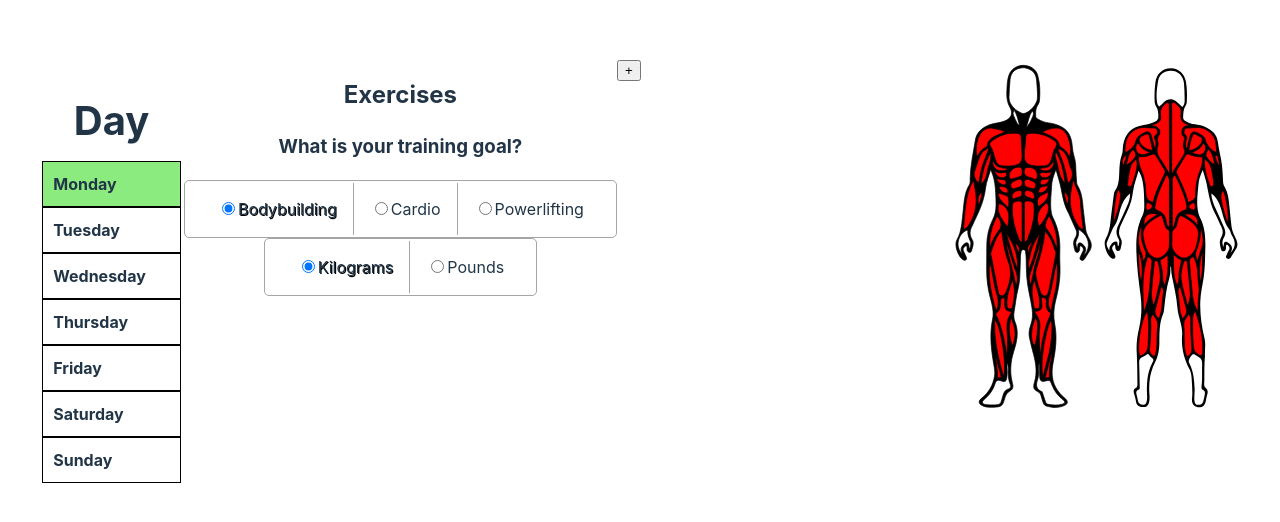
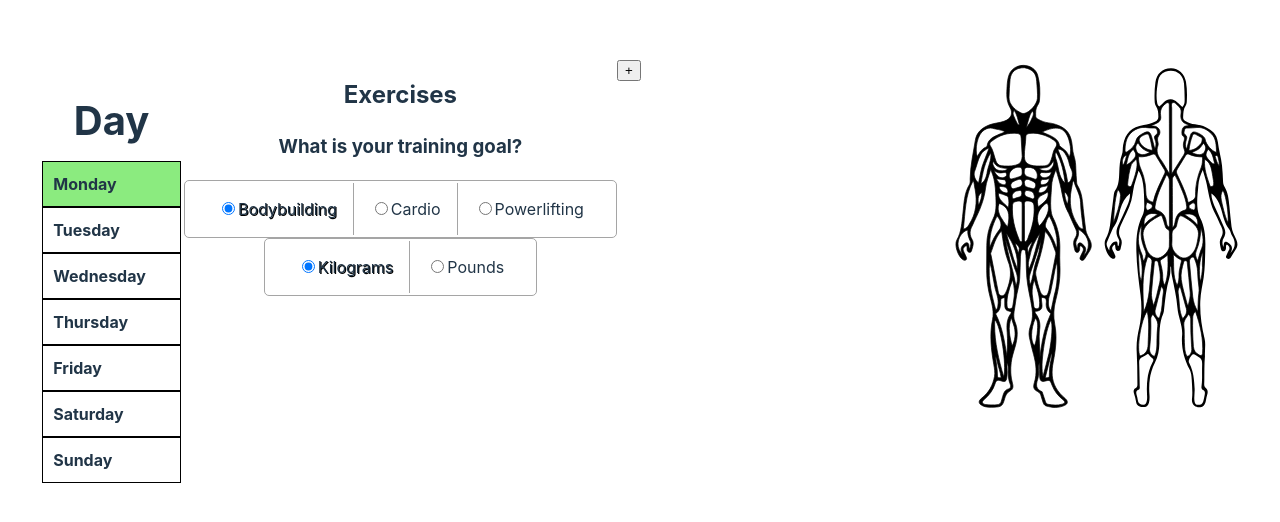
Before and after one commit to simon-s-99/workout-planner, a React (Vite) app: page / in a window 1280 px wide. Shown: the part 130-652 px from the top of the page. Built offline with nearby package versions, Linux system fonts and the light colour scheme.

Commit message:
MuscleAnatomyChart component finished (DONE)

```diff
--- a/src/App.tsx
+++ b/src/App.tsx
@@ -16,6 +16,10 @@ const App: React.FC = () => {
     trainingGoal: "powerlifting",
   });
 
+  /*
+    Change name of this variable
+    "data" means nothing in this context
+  */
   const [data, setData] = useState<ExerciseObject[]>([]);
 
   // Currently selected weekday, initialized to "Monday" in case we want a start value.
@@ -53,7 +57,6 @@ const App: React.FC = () => {
       .concat(sundayData);
 
     setData(exerciseData);
-
   }
 
   return (
@@ -87,7 +90,7 @@ const App: React.FC = () => {
 
       <PieChart data={data} getExerciseData={getExerciseData} />
 
-      <MuscleAnatomyChart weekday={selectedWeekday} />
+      <MuscleAnatomyChart weekday={selectedWeekday} weekExerciseListLength={data.length} />
 
     </div>
   );
--- a/src/components/MuscleAnatomyChart.tsx
+++ b/src/components/MuscleAnatomyChart.tsx
@@ -1,10 +1,33 @@
-import { Weekday } from "../types";
+import { useEffect, useState } from "react";
+import { ExerciseObject, Weekday, MuscleGroup } from "../types";
+import { useLocalStorageRead } from "../hooks/useLocalStorageRead";
+import { Console } from "console";
 
 interface MuscleAnatomyChartProps {
 	weekday: Weekday;
+
+	// used only in the dependencies of the useEffect hook so that the anatomy chart
+	// updates when the user adds another exercise
+	weekExerciseListLength: number;
 }
 
-const MuscleAnatomyChart: React.FC<MuscleAnatomyChartProps> = ({ weekday }) => {
+const MuscleAnatomyChart: React.FC<MuscleAnatomyChartProps> = ({ weekday, weekExerciseListLength: weekExerciseListLength }) => {
+	// get muscle groups from exercises to determine which muscles to mark as being activated
+	const [rawExerciseData, setExercises] = useState<ExerciseObject[]>(useLocalStorageRead(weekday));
+
+	// update exercises if weekday changes, i.e. when user switches weekday
+	useEffect(() => {
+		setExercises(useLocalStorageRead(weekday));
+	}, [weekday, weekExerciseListLength]);
+
+	const activatedMuscleGroupsMap: Map<MuscleGroup, boolean> = new Map<MuscleGroup, boolean>();
+	rawExerciseData.forEach((exercise) => {
+		const muscle: MuscleGroup = exercise.muscle as MuscleGroup;
+		if (activatedMuscleGroupsMap.get(muscle) === undefined) {
+			activatedMuscleGroupsMap.set(muscle, true);
+		}
+	});
+
 	// hex color codes used to display a muscle as being activated or not
 	const red: string = "#FF0000";
 	const white: string = "#FFFFFF";
@@ -364,7 +387,8 @@ z"/>
 
 				{/* VVVVVVVVVVVVVVVVVVVVVVVVVVVVVVVV Abdominal muscles ============================== */}
 				{/* Abs  */}
-				<path fill={red} opacity="1.000000" stroke="black" d="
+				<path fill={activatedMuscleGroupsMap.get("abdominals") ? red : white}
+					opacity="1.000000" stroke="black" d="
 M110.864876,207.476196
 	C107.189400,208.336136 103.293808,208.436371 102.963760,213.931686
 	C101.951271,230.789658 105.834503,246.634079 112.226044,262.013794
@@ -434,7 +458,8 @@ M108.680565,193.024460
 
 				{/* VVVVVVVVVVVVVVVVVVVVVVVVVVVVVVVV Bicep muscles ============================== */}
 				{/* biceps brachii  */}
-				<path fill={red} opacity="1.000000" stroke="black" d="
+				<path fill={activatedMuscleGroupsMap.get("biceps") ? red : white}
+					opacity="1.000000" stroke="black" d="
 M185.102112,180.145966
 	C189.259735,173.798279 191.002167,167.409576 186.915115,160.121201
 	C185.173676,157.015717 184.758270,153.170502 183.713486,149.669434
@@ -465,7 +490,8 @@ M66.179062,167.745544
 
 				{/* VVVVVVVVVVVVVVVVVVVVVVVVVVVVVVVV Tricep muscles ============================== */}
 				{/* tricep */}
-				<path fill={red} opacity="1.000000" stroke="black" d="
+				<path fill={activatedMuscleGroupsMap.get("triceps") ? red : white}
+					opacity="1.000000" stroke="black" d="
 M276.433258,152.031219
 	C275.651031,152.886826 274.483398,153.613266 274.146606,154.618149
 	C271.027771,163.924347 269.682343,173.592987 268.710938,183.309677
@@ -509,7 +535,8 @@ M394.588440,142.854614
 
 				{/* VVVVVVVVVVVVVVVVVVVVVVVVVVVVVVVV Forearm muscles ============================== */}
 				{/* Forearms front (brachioradialis) */}
-				<path fill={red} opacity="1.000000" stroke="black" d="
+				<path fill={activatedMuscleGroupsMap.get("forearms") ? red : white}
+					opacity="1.000000" stroke="black" d="
 M189.159943,182.713318
 	C188.673615,185.324509 188.215652,187.941345 187.696426,190.545975
 	C183.985321,209.162491 186.797623,226.569855 197.367859,242.517212
@@ -536,7 +563,8 @@ M407.036652,220.562042
 	C404.530396,210.743591 405.752075,215.242691 407.036652,220.562042
 	" />
 				{/* flexor carpi */}
-				<path fill={red} opacity="1.000000" stroke="black" d="
+				<path fill={activatedMuscleGroupsMap.get("forearms") ? red : white}
+					opacity="1.000000" stroke="black" d="
 M54.131634,200.670990
 	C53.077599,204.968079 53.248608,209.243484 54.268593,213.547043
 	C56.812569,207.726959 58.944096,201.886887 58.872383,194.940643
@@ -551,7 +579,8 @@ M181.944702,198.738007
 
 				{/* VVVVVVVVVVVVVVVVVVVVVVVVVVVVVVVV Chest muscles ============================== */}
 				{/* pectoralis major */}
-				<path fill={red} opacity="1.000000" stroke="black" d="
+				<path fill={activatedMuscleGroupsMap.get("chest") ? red : white}
+					opacity="1.000000" stroke="black" d="
 M116.916000,143.181152
     C116.458221,134.571259 116.107056,125.953667 115.485687,117.355598
     C115.263756,114.284744 115.099770,110.806122 110.789406,110.230080
@@ -572,11 +601,34 @@ M162.633591,119.867378
     C160.929550,141.885330 161.046188,135.613464 164.680939,130.598267
     C167.549973,126.639610 167.197891,123.239502 162.633591,119.867378
 " />
+				{/* Front delts  */}
+				<path fill={activatedMuscleGroupsMap.get("chest") ? red : white}
+					opacity="1.000000" stroke="black" d="
+M179.994644,135.555969
+	C182.148209,137.846191 183.310852,140.781921 184.907516,143.853531
+	C187.694901,137.043976 186.688614,130.480881 185.423645,124.297958
+	C180.109879,98.325157 164.854050,99.065338 145.433655,108.105072
+	C148.838425,109.512604 152.136719,110.678764 155.257751,112.206955
+	C161.995926,115.506241 169.035751,118.565262 170.557800,127.251488
+	C170.802063,128.645462 172.240128,129.226532 173.284210,130.041656
+	C175.379364,131.677368 177.436081,133.362381 179.994644,135.555969
+
+M57.012863,135.573364
+	C58.487591,134.237244 59.933773,132.867783 61.444790,131.574051
+	C63.068039,130.184219 66.061012,129.798538 66.414200,127.655045
+	C68.049561,117.730148 76.129082,114.954239 83.606720,111.346741
+	C86.206970,110.092285 89.305336,109.806229 91.910362,107.436661
+	C86.016830,104.521622 79.940285,104.249725 74.213158,102.703346
+	C69.823196,101.518013 66.275673,102.866241 62.435570,105.005730
+	C52.128513,110.748268 48.356876,133.497940 52.198120,143.396683
+	C53.660713,140.963684 55.110828,138.551453 57.012863,135.573364
+" />
 				{/* ^^^^^^^^^^^^^^^^^^^^^^^^^^^^^^^^ Chest muscles ============================== */}
 
 				{/* VVVVVVVVVVVVVVVVVVVVVVVVVVVVVVVV Lat muscles ============================== */}
 				{/* latissimus dorsi */}
-				<path fill={red} opacity="1.000000" stroke="black" d="
+				<path fill={activatedMuscleGroupsMap.get("lats") ? red : white}
+					opacity="1.000000" stroke="black" d="
 M354.354156,203.245514
 	C355.219208,205.163986 354.713806,207.552017 356.615906,209.603653
 	C360.892273,206.977463 366.727203,205.657257 366.559998,199.217636
@@ -603,7 +655,8 @@ M293.004700,177.710419
 
 				{/* VVVVVVVVVVVVVVVVVVVVVVVVVVVVVVVV Trap muscles ============================== */}
 				{/* trapezius */}
-				<path fill={red} opacity="1.000000" stroke="black" d="
+				<path fill={activatedMuscleGroupsMap.get("traps") ? red : white}
+					opacity="1.000000" stroke="black" d="
 M342.306152,71.286392
 	C341.953522,70.932617 341.627533,70.546448 341.243866,70.230347
 	C338.884857,68.286873 336.843781,64.415489 333.550415,65.857208
@@ -642,7 +695,8 @@ M316.315308,84.433044
 
 				{/* VVVVVVVVVVVVVVVVVVVVVVVVVVVVVVVV Lower_back muscles ============================== */}
 				{/* erector spinae | lumbosacral aponeurosis */}
-				<path fill={red} opacity="1.000000" stroke="black" d="
+				<path fill={activatedMuscleGroupsMap.get("lower_back") ? red : white}
+					opacity="1.000000" stroke="black" d="
 M328.940369,240.062286
 	C328.913727,219.735062 328.855438,199.407791 328.889648,179.080658
 	C328.895782,175.430664 328.025940,172.342484 324.718262,169.654831
@@ -667,7 +721,8 @@ M333.196777,199.499008
 
 				{/* VVVVVVVVVVVVVVVVVVVVVVVVVVVVVVVV Middle_back muscles ============================== */}
 				{/* rear delts */}
-				<path fill={red} opacity="1.000000" stroke="black" d="
+				<path fill={activatedMuscleGroupsMap.get("middle_back") ? red : white}
+					opacity="1.000000" stroke="black" d="
 M386.817871,130.661270
 	C389.637299,133.117310 392.039520,136.183502 396.853333,137.437546
 	C396.209320,127.531540 396.734955,117.896141 389.384918,110.529747
@@ -697,7 +752,8 @@ M265.020752,134.703308
 	C265.632507,126.301346 264.798615,130.050751 265.020752,134.703308
 " />
 				{/* rhomboideus */}
-				<path fill={red} opacity="1.000000" stroke="black" d="
+				<path fill={activatedMuscleGroupsMap.get("middle_back") ? red : white}
+					opacity="1.000000" stroke="black" d="
 M375.846313,116.364586
 	C372.799225,114.709244 369.775421,113.008957 366.696564,111.414948
 	C364.762726,110.413765 363.053040,110.809486 362.213409,112.919373
@@ -729,7 +785,8 @@ M373.099823,130.649536
 
 				{/* VVVVVVVVVVVVVVVVVVVVVVVVVVVVVVVV Glute muscles ============================== */}
 				{/* gluteus maximus */}
-				<path fill={red} opacity="1.000000" stroke="black" d="
+				<path fill={activatedMuscleGroupsMap.get("glutes") ? red : white}
+					opacity="1.000000" stroke="black" d="
 M356.228424,234.266006
 	C355.527344,233.817627 354.835938,233.353256 354.123749,232.923294
 	C343.531067,226.528595 343.307587,226.645767 340.125732,238.778778
@@ -754,7 +811,8 @@ M318.683350,229.978348
 	C321.468719,238.592255 320.195160,234.634384 318.683350,229.978348
 " />
 				{/* gluteus medius | gluteus minimus */}
-				<path fill={red} opacity="1.000000" stroke="black" d="
+				<path fill={activatedMuscleGroupsMap.get("glutes") ? red : white}
+					opacity="1.000000" stroke="black" d="
 M302.991364,232.429810
 	C306.003937,230.472061 309.016510,228.514328 312.292023,226.385696
 	C298.394623,222.593521 291.088318,228.632446 292.602112,242.101883
@@ -769,7 +827,8 @@ M358.361298,226.081009
 
 				{/* VVVVVVVVVVVVVVVVVVVVVVVVVVVVVVVV Hamstring muscles ============================== */}
 				{/* biceps femoris */}
-				<path fill={red} opacity="1.000000" stroke="black" d="
+				<path fill={activatedMuscleGroupsMap.get("hamstrings") ? red : white}
+					opacity="1.000000" stroke="black" d="
 M360.815552,288.808624
 	C357.151886,290.909790 357.728424,294.472534 358.011871,297.711823
 	C359.400940,313.585968 360.731018,329.470581 362.517548,345.302338
@@ -787,7 +846,8 @@ M302.951233,303.576813
 	C301.580170,347.337158 300.155304,325.548676 302.951233,303.576813
 " />
 				{/* semitendinosus */}
-				<path fill={red} opacity="1.000000" stroke="black" d="
+				<path fill={activatedMuscleGroupsMap.get("hamstrings") ? red : white}
+					opacity="1.000000" stroke="black" d="
 M354.024689,354.121552
 	C354.538239,355.220306 354.143188,356.829315 356.128082,357.450684
 	C357.472839,351.401123 359.308716,345.394531 358.856262,339.317047
@@ -809,7 +869,8 @@ M313.841492,329.454742
 
 				{/* VVVVVVVVVVVVVVVVVVVVVVVVVVVVVVVV Quad muscles ============================== */}
 				{/* rectus femoris */}
-				<path fill={red} opacity="1.000000" stroke="black" d="
+				<path fill={activatedMuscleGroupsMap.get("quadriceps") ? red : white}
+					opacity="1.000000" stroke="black" d="
 M139.089340,299.449799
 	C137.899582,304.261597 135.428436,308.984680 136.519150,314.033569
 	C138.234848,321.975494 139.857178,329.963959 142.851044,337.589417
@@ -833,7 +894,8 @@ M96.189278,293.173859
 	C99.962669,322.155701 102.808838,308.230347 96.189278,293.173859
 	" />
 				{/* vastus lateralis */}
-				<path fill={red} opacity="1.000000" stroke="black" d="
+				<path fill={activatedMuscleGroupsMap.get("quadriceps") ? red : white}
+					opacity="1.000000" stroke="black" d="
 M163.140442,342.893311
 	C167.761261,327.454468 168.190521,311.662659 167.006302,295.678772
 	C165.771469,298.871521 164.936188,302.143005 164.286148,305.450867
@@ -861,7 +923,8 @@ M376.590485,303.355652
 	C375.498352,316.835968 375.844269,310.507172 376.590485,303.355652
 	" />
 				{/* vastus medialis */}
-				<path fill={red} opacity="1.000000" stroke="black" d="
+				<path fill={activatedMuscleGroupsMap.get("quadriceps") ? red : white}
+					opacity="1.000000" stroke="black" d="
 M131.266830,341.307892
 	C132.063828,347.229462 132.780151,353.163574 133.696640,359.066589
 	C134.074738,361.501953 135.699692,362.889923 138.288757,362.664276
@@ -878,7 +941,8 @@ M104.789757,328.735687
 	C104.827660,349.037354 107.044533,339.426239 104.789757,328.735687
 	" />
 				{/* sartorius */}
-				<path fill={red} opacity="1.000000" stroke="black" d="
+				<path fill={activatedMuscleGroupsMap.get("quadriceps") ? red : white}
+					opacity="1.000000" stroke="black" d="
 M104.371803,299.049835
 	C100.414978,286.375641 96.458145,273.701447 92.501312,261.027252
 	C95.897034,284.060944 103.882927,305.999969 107.935753,329.616608
@@ -910,7 +974,8 @@ M315.474701,372.665649
 
 				{/* VVVVVVVVVVVVVVVVVVVVVVVVVVVVVVVV Abductors muscles ============================== */}
 				{/* tensor fasciae */}
-				<path fill={red} opacity="1.000000" stroke="black" d="
+				<path fill={activatedMuscleGroupsMap.get("abductors") ? red : white}
+					opacity="1.000000" stroke="black" d="
 M84.978951,247.397354
 	C87.855888,241.729248 86.286301,235.004135 80.621925,229.112991
 	C73.489464,243.324173 69.067642,258.052002 70.432838,274.137299
@@ -940,7 +1005,8 @@ M373.793335,279.442688
 
 				{/* VVVVVVVVVVVVVVVVVVVVVVVVVVVVVVVV Adductors muscles ============================== */}
 				{/* adductor longus */}
-				<path fill={red} opacity="1.000000" stroke="black" d="
+				<path fill={activatedMuscleGroupsMap.get("adductors") ? red : white}
+					opacity="1.000000" stroke="black" d="
 M104.598923,290.877136
 	C106.377884,295.625519 108.156845,300.373871 109.935799,305.122253
 	C111.613152,285.880066 104.829613,269.293304 94.097321,253.906830
@@ -952,7 +1018,8 @@ M127.905624,287.180511
 	C135.773514,263.903198 130.078323,274.324249 127.905624,287.180511
 " />
 				{/* gracilis */}
-				<path fill={red} opacity="1.000000" stroke="black" d="
+				<path fill={activatedMuscleGroupsMap.get("adductors") ? red : white}
+					opacity="1.000000" stroke="black" d="
 M128.773773,268.606262
 	C123.771477,274.707855 123.771477,274.707855 125.695877,282.804871
 	C126.142601,279.861328 126.843948,277.153961 128.058670,274.566193
@@ -983,7 +1050,8 @@ M319.223236,313.599548
 
 				{/* VVVVVVVVVVVVVVVVVVVVVVVVVVVVVVVV Calf muscles ============================== */}
 				{/* soleus */}
-				<path fill={red} opacity="1.000000" stroke="black" d="
+				<path fill={activatedMuscleGroupsMap.get("calves") ? red : white}
+					opacity="1.000000" stroke="black" d="
 M152.889984,382.509186
 	C154.616211,378.216339 156.342438,373.923523 158.174286,369.368011
 	C152.349472,365.571869 150.862122,359.700623 151.637589,353.318207
@@ -1005,7 +1073,8 @@ M98.242294,366.000031
 	C101.203392,368.553162 102.118309,366.551514 98.242294,366.000031
 	" />
 				{/* tibialis */}
-				<path fill={red} opacity="1.000000" stroke="black" d="
+				<path fill={activatedMuscleGroupsMap.get("calves") ? red : white}
+					opacity="1.000000" stroke="black" d="
 M155.723740,426.243439
 	C160.026962,404.284576 161.087891,383.896484 158.184952,378.945496
 	C149.696579,395.136963 142.371811,444.914276 146.887054,460.005188
@@ -1017,7 +1086,8 @@ M77.199776,385.483032
 	C76.931145,380.647766 77.492645,382.708954 77.199776,385.483032
 	"/>
 				{/* gastrocnemius */}
-				<path fill={red} opacity="1.000000" stroke="black" d="
+				<path fill={activatedMuscleGroupsMap.get("calves") ? red : white}
+					opacity="1.000000" stroke="black" d="
 M105.585678,388.975372
 	C104.165215,384.450653 102.744751,379.925934 101.324287,375.401215
 	C95.653214,389.293610 99.016563,402.746185 102.470993,416.236725
@@ -1058,7 +1128,8 @@ M310.931854,408.498230
 	C310.916382,424.369812 311.039703,416.947113 310.931854,408.498230
 	" />
 				{/* peroneus longus */}
-				<path fill={red} opacity="1.000000" stroke="black" d="
+				<path fill={activatedMuscleGroupsMap.get("calves") ? red : white}
+					opacity="1.000000" stroke="black" d="
 M158.889801,434.571808
 	C159.286957,432.139893 160.148590,429.724213 159.150833,426.079956
 	C155.959763,438.653717 153.047729,450.128052 150.106873,461.715881
@@ -1082,30 +1153,8 @@ M80.700066,437.750397
 	where they may be included in a stabilizing or assisting capacity.
 */}
 
-				{/* Front delts  */}
-				<path fill={red} opacity="1.000000" stroke="black" d="
-M179.994644,135.555969
-	C182.148209,137.846191 183.310852,140.781921 184.907516,143.853531
-	C187.694901,137.043976 186.688614,130.480881 185.423645,124.297958
-	C180.109879,98.325157 164.854050,99.065338 145.433655,108.105072
-	C148.838425,109.512604 152.136719,110.678764 155.257751,112.206955
-	C161.995926,115.506241 169.035751,118.565262 170.557800,127.251488
-	C170.802063,128.645462 172.240128,129.226532 173.284210,130.041656
-	C175.379364,131.677368 177.436081,133.362381 179.994644,135.555969
-
-M57.012863,135.573364
-	C58.487591,134.237244 59.933773,132.867783 61.444790,131.574051
-	C63.068039,130.184219 66.061012,129.798538 66.414200,127.655045
-	C68.049561,117.730148 76.129082,114.954239 83.606720,111.346741
-	C86.206970,110.092285 89.305336,109.806229 91.910362,107.436661
-	C86.016830,104.521622 79.940285,104.249725 74.213158,102.703346
-	C69.823196,101.518013 66.275673,102.866241 62.435570,105.005730
-	C52.128513,110.748268 48.356876,133.497940 52.198120,143.396683
-	C53.660713,140.963684 55.110828,138.551453 57.012863,135.573364
-" />
-
 				{/* obliques */}
-				<path fill={red} opacity="1.000000" stroke="black" d="
+				<path fill={white} opacity="1.000000" stroke="black" d="
 M145.051117,216.564987
 	C138.549057,223.373169 137.042587,234.518692 141.409744,243.505661
 	C151.563339,233.184921 158.439926,218.095810 152.818817,210.205948
@@ -1153,7 +1202,7 @@ M357.073181,214.154846
 	" />
 
 				{/* serratus anterior */}
-				<path fill={red} opacity="1.000000" stroke="black" d="
+				<path fill={white} opacity="1.000000" stroke="black" d="
 M142.392578,169.296127
 	C144.012711,174.120193 148.021576,174.066910 151.788773,173.351883
 	C155.643616,172.620255 158.339294,170.179764 158.963120,165.509811
```
Also changed, not shown: src/types.ts (+17 -1 lines).
